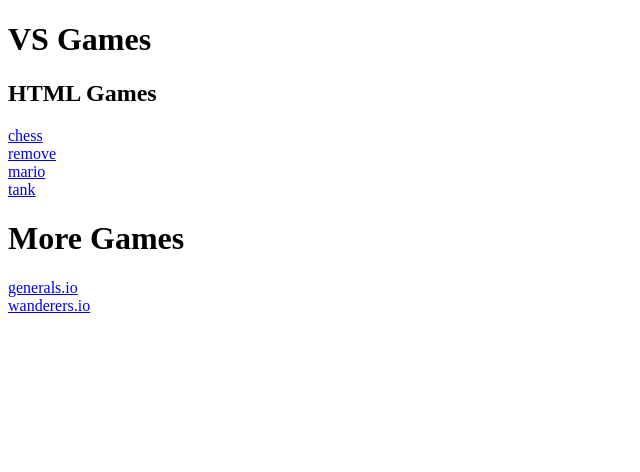
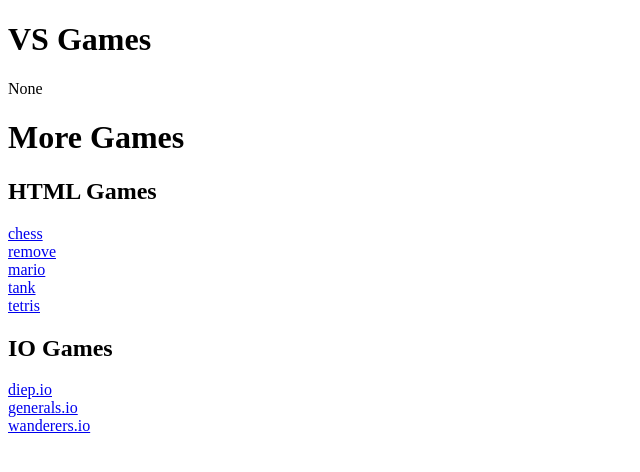
Before and after one commit to Tom-abc/site.game, a plain HTML site: page index.html in a window 1280 px wide. Shown: the whole page, without its empty margins (0-640 px from the left). Drawn offline with Linux system fonts and the light colour scheme.

Commit message:
required

```diff
--- a/index.html
+++ b/index.html
@@ -7,6 +7,10 @@
     </head>
     <body>
         <h1>VS Games</h1>
+        <div>
+            <p>None</p>
+        </div>
+        <h1>More Games</h1>
         <div>
             <h2>HTML Games</h2>
             <div>
@@ -21,14 +25,19 @@
             <div>
                 <a href="https://game.vpsoft.tk/games/html5-simple-tank/">tank</a>
             </div>
+            <div>
+                <a href="https://game.vpsoft.tk/games/html5-css3-tetris-game/">tetris</a>
             </div>
-        <h1>More Games</h1>
+            <h2>IO Games</h2>
+            <div>
+                <a href="https://diep.io">diep.io</a>
+            </div>
             <div>
                 <a href="https://generals.io">generals.io</a>
             </div>
             <div>
                 <a href="https://wanderers.io">wanderers.io</a>
             </div>
-
+        </div>
     </body>
 </html>
```
Also changed, not shown: games/html5-css3-tetris-game/index.html (+3 -29 lines). Lines whose indentation alone changed are shown as unchanged.
